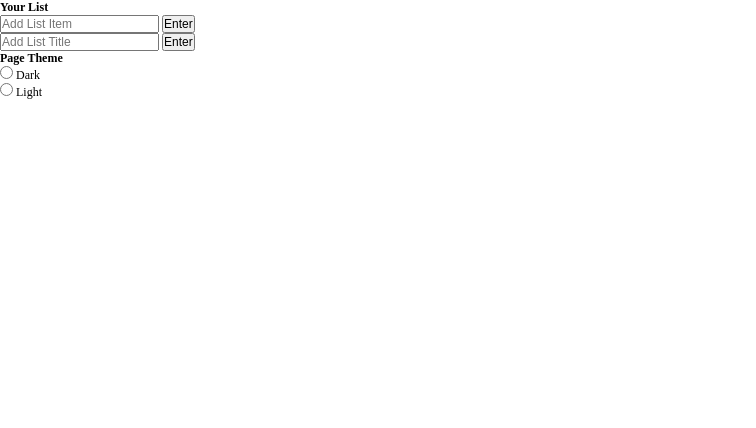
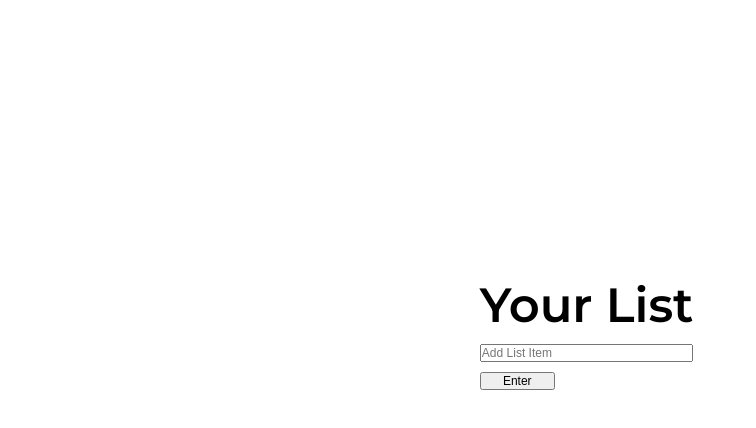
Before and after one commit to LightenedOne/list-maker, a plain HTML site: page index.html in a window 1280 px wide. Shown: the whole page, without its empty margins (0-756 px from the left). Drawn offline with nearby package versions, Linux system fonts and the light colour scheme; a web font is replaced by a local one.

Commit message:
Basic CSS Styling

```diff
--- a/css/style.css
+++ b/css/style.css
@@ -4,3 +4,46 @@
     box-sizing: border-box;
     font-size: 12px;
 }
+
+html, body {
+    height: 100vh;
+    width: 100vw;
+    font-family: 'Work Sans', sans-serif;
+}
+
+.container {
+    height: 100%;
+    display: grid;
+    grid-template-columns: repeat(12, 1fr);
+    grid-template-rows: repeat(12, 1fr);
+    place-items: center;
+}
+
+.list {
+    grid-column: 4 / 9;
+    grid-row: 2 / 10;
+}
+
+#list-title {
+    text-align: center;
+    font-family: 'Montserrat', sans-serif;
+    font-size: 4em;
+    grid-column-start: 1;
+    grid-column-end: 13;
+    margin: 10px 0;
+}
+
+#list-input {
+    width: 100%;
+    margin: 0 0 10px 0;
+}
+
+#list li {
+    text-transform: capitalize;
+}
+
+#enter-button {
+    width: 35%;
+    margin: 0 0 10px 0;
+
+}
--- a/index.html
+++ b/index.html
@@ -6,13 +6,21 @@
     <title>Your List</title>
     <!-- Links to stylesheets and fonts -->
     <link rel="stylesheet" href="/css/style.css">
+    <link href="https://fonts.googleapis.com/css2?family=Montserrat:wght@600&display=swap" rel="stylesheet">
+    <link href="https://fonts.googleapis.com/css2?family=Hind+Vadodara&display=swap" rel="stylesheet">
+    <link href="https://fonts.googleapis.com/css2?family=Work+Sans&display=swap" rel="stylesheet">
 </head>
 <body>
     <div class="container">
-        <h1 id="list-title">Your List</h1>
-        <input id="list-input" type="text" placeholder="Add List Item">
-        <button id="enter-button">Enter</button>
-        <div class="config">
+        <div class="list">
+            <h1 id="list-title">Your List</h1>
+            <input id="list-input" type="text" placeholder="Add List Item">
+            <button id="enter-button">Enter</button>
+            <ul id="list">
+            </ul>
+        </div>
+
+        <!-- <div class="config">
             <input type="text" placeholder="Add List Title" id="list-title-input">
             <button id="config-enter-button">Enter</button>
             <h2>Page Theme</h2>
@@ -21,7 +29,7 @@
             <br>
             <input type="radio" name="theme-button" id="light" value="light">
             <label for="light">Light</label>
-        </div>
+        </div>-->
     </div>
 
 
```
